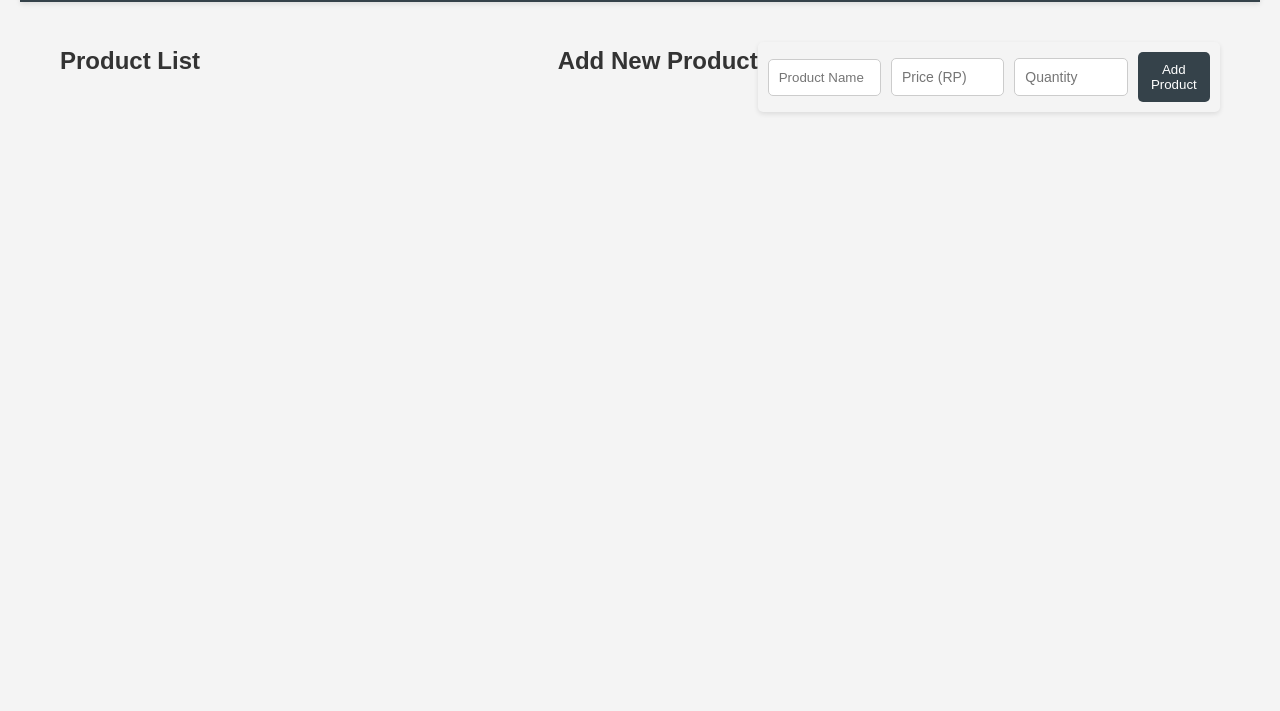
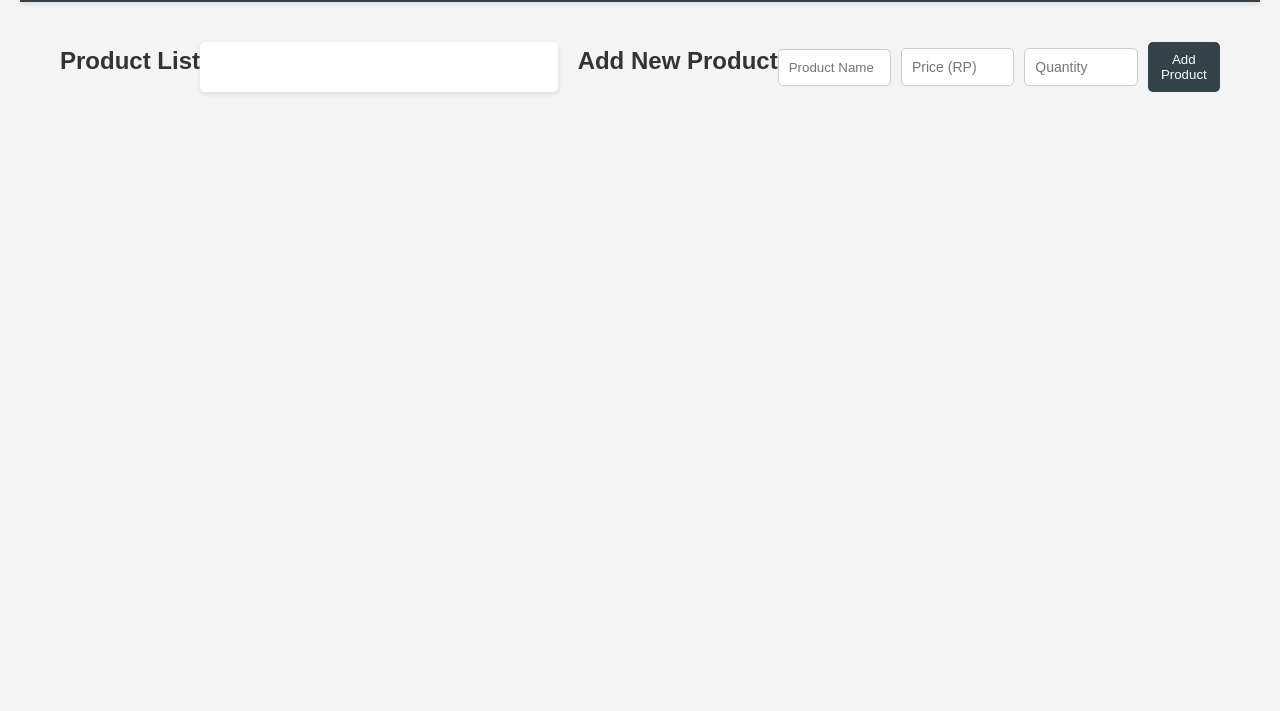
Before and after one commit to hexagon66613/Warung-Agen, a website: page manage-products.html in a window 1280 px wide. Shown: the part 89-800 px from the top of the page. Drawn offline with Linux system fonts and the light colour scheme; no server answers.

Commit message:
Update manage-products.html

```diff
--- a/manage-products.html
+++ b/manage-products.html
@@ -27,7 +27,13 @@
             margin-top: 20px;
         }
         #product-list {
+            max-height: 300px; /* Set a max height for scrolling */
+            overflow-y: auto; /* Enable vertical scrolling */
             margin-bottom: 20px;
+            padding: 10px;
+            background: white;
+            border-radius: 5px;
+            box-shadow: 0 2px 5px rgba(0, 0, 0, 0.1);
         }
         .product-item {
             background: white;
@@ -43,17 +49,13 @@
             display: flex;
             margin-bottom: 20px;
             align-items: center;
-            background: #f4f4f4;
-            padding: 10px;
-            border-radius: 5px;
-            box-shadow: 0 2px 5px rgba(0, 0, 0, 0.1);
         }
         input[type="text"], input[type="number"] {
             padding: 10px;
             margin-right: 10px;
             border: 1px solid #ccc;
             border-radius: 5px;
-            flex: 0 1 150px;
+            flex: 0 1 150px; /* Flex-basis for width */
             min-width: 0;
         }
         button {
```
